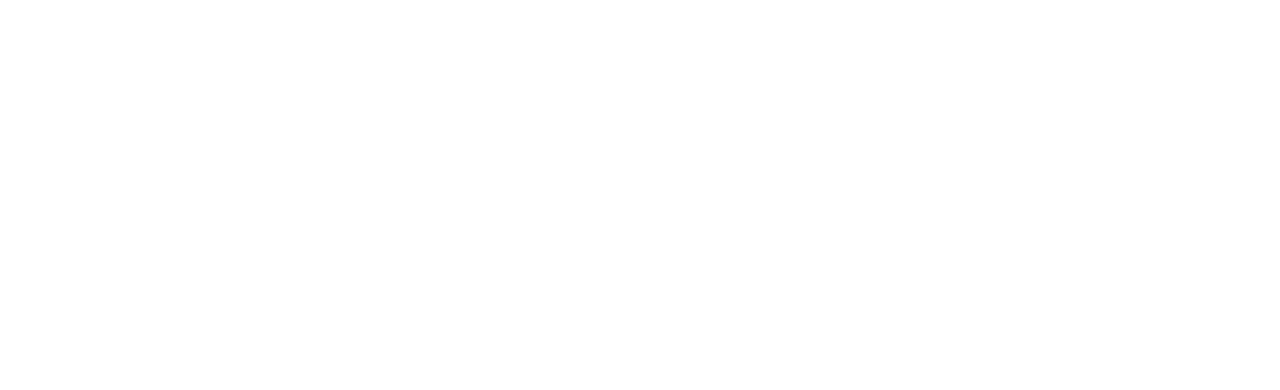
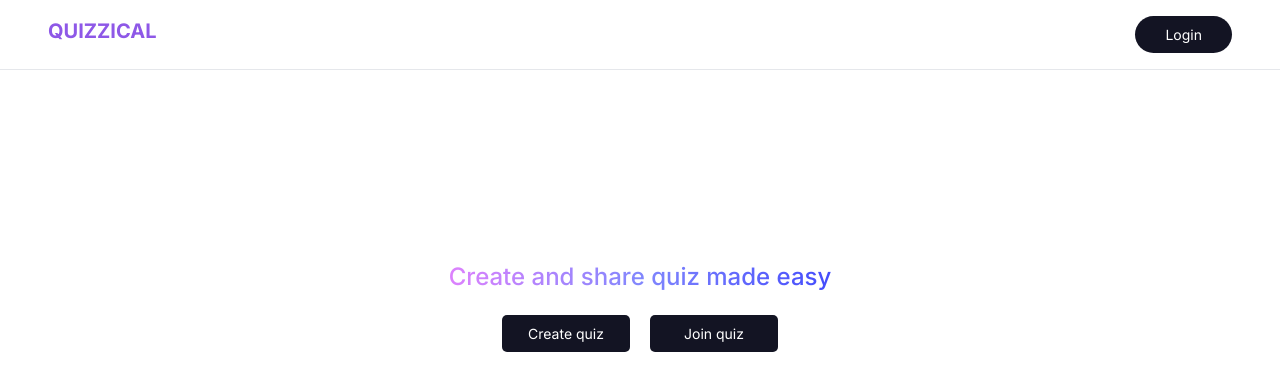
Before and after one commit to VaishnavGhenge/quizapp, a React (Vite) app: page / in a window 1280 px wide. Shown: the top 390 px of the page. Built offline with nearby package versions, Linux system fonts and the light colour scheme.

Commit message:
added landing page and overlay upoin login click

```diff
--- a/src/Home/Home.css
+++ b/src/Home/Home.css
@@ -0,0 +1,44 @@
+.overlay {
+    position: fixed;
+    display: none;
+    width: 100%;
+    height: 100%;
+    top: 0;
+    left: 0;
+    right: 0;
+    bottom: 0;
+    background-color: rgba(0, 0, 0, 0.5);
+    z-index: 2;
+    cursor: pointer;
+}
+
+.hero {
+    display: flex;
+    justify-content: center;
+    align-items: center;
+    flex-direction: column;
+    height: 60vh;
+}
+
+.hero-text {
+    background: linear-gradient(to left, rgba(68, 76, 252, 1), rgba(68, 76, 252, 0.67), rgba(204, 68, 252, 0.67));
+    -webkit-background-clip: text;
+    -webkit-text-fill-color: transparent;
+    font-size: 1.5rem;
+    font-weight: 500;
+    margin-bottom: 10px;
+}
+
+.hero-btns {
+    display: flex;
+}
+
+.btn-quiz {
+    background-color: #131423;
+    color: white;
+    padding: 8px 20px;
+    margin: 10px;
+    border-radius: 5px;
+    font-size: 14px;
+    width: 8rem;
+}
--- a/src/Home/Home.jsx
+++ b/src/Home/Home.jsx
@@ -1,8 +1,23 @@
+import { useState } from "react"
+import Navbar from "../Navbar/Navbar"
 import "./Home.css"
 
 export default function Home() {
+    const [overlay, setOverlay] = useState(false)
+
     return (
-    <div className="Home">
-
-    </div>)
+        <div>
+            <div className="overlay" style={{"display": overlay === false ? 'none' : 'inline'}}></div>
+            <Navbar updateOverlay={() => setOverlay(true)} />
+            <div className="hero">
+                <div className="hero-text">
+                    Create and share quiz made easy
+                </div>
+                <div className="hero-btns">
+                    <button className="btn-quiz">Create quiz</button>
+                    <button className="btn-quiz">Join quiz</button>
+                </div>
+            </div>
+        </div>
+    )
 }
--- /dev/null
+++ b/src/Login/Login.jsx
@@ -0,0 +1,7 @@
+import "./Login.css"
+
+export default function Login() {
+    return(
+        <div className="Login"></div>
+    )
+}
--- /dev/null
+++ b/src/Navbar/Navbar.css
@@ -0,0 +1,24 @@
+body {
+    font-family: 'Inter', sans-serif;
+}
+
+.nav {
+    display: flex;
+    justify-content: space-between;
+    padding: 1rem 3rem;
+}
+
+.logo-title {
+    text-transform: uppercase;
+    font-weight: 700;
+    color: #8E58E7;
+    font-size: 20px;
+}
+
+.btn-login {
+    background-color: #131423;
+    color: white;
+    padding: 8px 30px;
+    border-radius: 50px;
+    font-size: 14px;
+}
--- /dev/null
+++ b/src/Navbar/Navbar.jsx
@@ -0,0 +1,13 @@
+import "./Navbar.css"
+
+export default function Navbar(props) {
+    return (
+        <div className="Navbar">
+            <div className="nav">
+                <div className="logo-title">quizzical</div>
+                <button className="btn-login" onClick={() => props.updateOverlay(true)}>Login</button>
+            </div>
+            <hr />
+        </div>
+    )
+}
```
Also changed, not shown: src/Login/Login.css (added).
